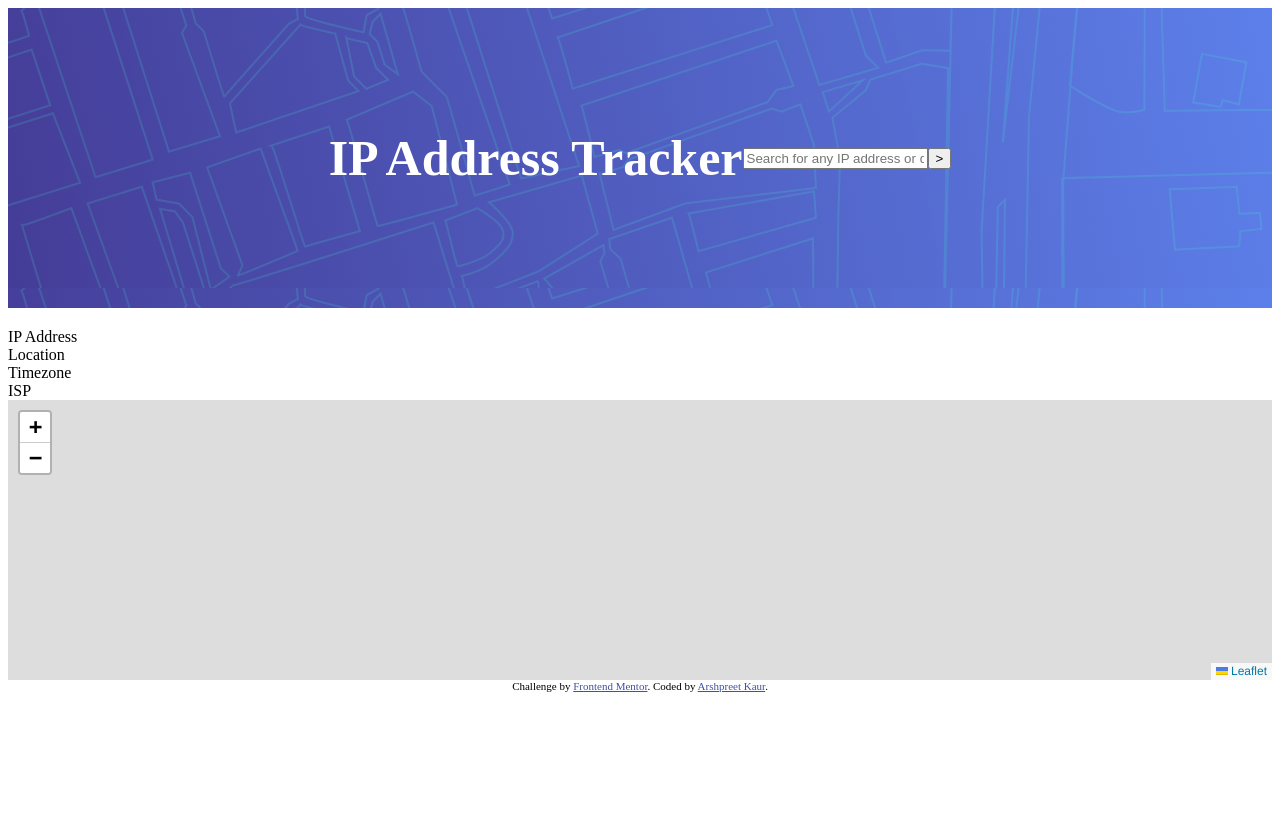
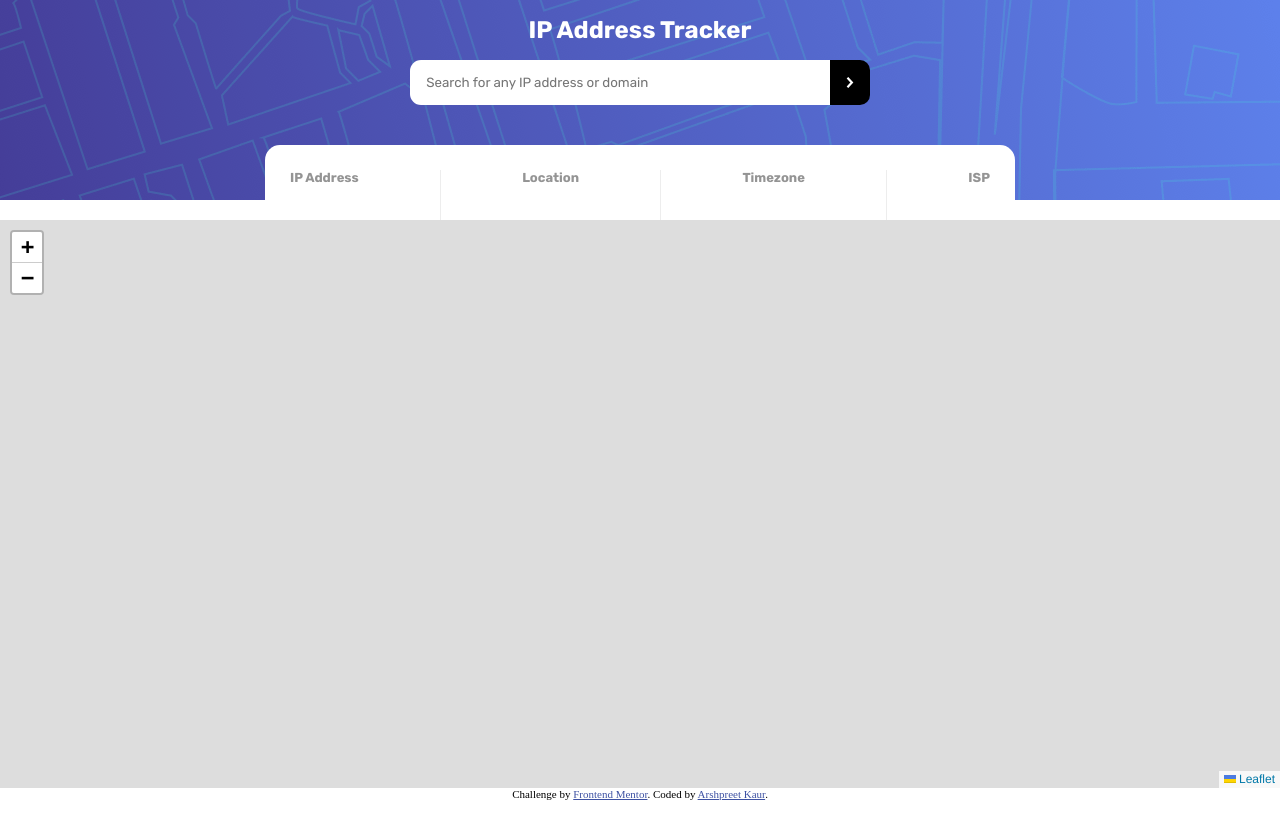
Before and after one commit to ykaurarshpreet/IP-Address-Tracker-Project, a plain HTML site: page index.html in a window 1280 px wide. Drawn offline with nearby package versions, Linux system fonts and the light colour scheme; no server answers.

Commit message:
fixed UI

```diff
--- a/index.html
+++ b/index.html
@@ -5,14 +5,17 @@
   <meta charset="UTF-8">
   <meta name="viewport" content="width=device-width, initial-scale=1.0">
   <!-- displays site properly based on user's device -->
+<link rel="preconnect" href="https://fonts.googleapis.com">
+<link rel="preconnect" href="https://fonts.gstatic.com" crossorigin>
+<link href="https://fonts.googleapis.com/css2?family=Rubik:ital,wght@0,300..900;1,300..900&display=swap" rel="stylesheet">
 
   <link rel="icon" type="image/png" sizes="32x32" href="./images/favicon-32x32.png">
 
-  <link rel="stylesheet" href="https://unpkg.com/leaflet@1.9.4/dist/leaflet.css"
+   <link rel="stylesheet" href="https://unpkg.com/leaflet@1.9.4/dist/leaflet.css"
     integrity="sha256-p4NxAoJBhIIN+hmNHrzRCf9tD/miZyoHS5obTRR9BMY=" crossorigin="" />
 
-  <!-- Make sure you put this AFTER Leaflet's CSS -->
-  <script src="https://unpkg.com/leaflet@1.9.4/dist/leaflet.js"
+ <!--Make sure you put this AFTER Leaflet's CSS  -->
+   <script src="https://unpkg.com/leaflet@1.9.4/dist/leaflet.js"
     integrity="sha256-20nQCchB9co0qIjJZRGuk2/Z9VM+kNiyxNV1lvTlZBo=" crossorigin=""></script>
 
   <link rel="stylesheet" href="style.css">
@@ -30,22 +33,37 @@
 
     <!-- div input for search input
   Search for any IP address or domain -->
-    <input type="text" id="search-input" placeholder="Search for any IP address or domain">
+  <div id="search-bar">
+    <input type="text" id="search-input" placeholder="  Search for any IP address or domain">
 
     <!-- make a search button -->
-    <button id="search-button">></button>
 
-  </div>
+    <button id="search-button" type="submit">
+    <img src="./images/icon-arrow.svg" alt="">
+    </button>
+    </div>
 
-  <div id="display">
+
 
     <!-- display spot for each value -->
-    <div>
-      <div id="ip-address">IP Address</div>
-      <div id="location">Location</div>
-      <div id="timezone">Timezone</div>
-      <div id="isp">ISP</div>
+    <div id="display">
+      <div id="ip-address">IP Address
+
+      </div>
+      <div class="vertical-line"></div>
+      <div id="location">Location
+
+      </div>
+      <div class="vertical-line"></div>
+      <div id="timezone">Timezone
+
+      </div>
+      <div class="vertical-line"></div>
+      <div id="isp">ISP
+
+      </div>
     </div>
+</div>
 
     <div id="map"></div>
 
@@ -53,7 +71,8 @@
       Challenge by <a href="https://www.frontendmentor.io?ref=challenge" target="_blank">Frontend Mentor</a>.
       Coded by <a href="#">Arshpreet Kaur</a>.
     </div>
-  </div>
+
+
 </body>
 
 </html>
--- a/script.js
+++ b/script.js
@@ -11,7 +11,7 @@ const map = L.map(mapDiv)
 
 searchBtn.addEventListener('click', async function(){
     try{
-        const response = await fetch (`https://geo.ipify.org/api/v2/country,city?apiKey=at_eXFIkij3E8EOA8KMaghXnuXDiTaL3&ipAddress=${searchInput.value}`);
+        const response = await fetch (`https://geo.ipify.org/api/v2/country,city?apiKey=at_j3vyWp88clcBzGJjqqU2mwBiSvhx5&ipAddress=${searchInput.value}`);
 
         const data = await response.json()
        console.log(data);
@@ -29,7 +29,7 @@ document.addEventListener('DOMContentLoaded', async function(){
         //we're requesting the api using the fetch function which inspects the url,
         //await keyword pauses the function and waits ffor the response from the api to
         //come back to us to be used
-        const response = await fetch ('https://geo.ipify.org/api/v2/country,city?apiKey=at_eXFIkij3E8EOA8KMaghXnuXDiTaL3');
+        const response = await fetch ('https://geo.ipify.org/api/v2/country,city?apiKey=at_j3vyWp88clcBzGJjqqU2mwBiSvhx5');
             //ok property returns boolean true if we got a response and vice versa
             // if we dont get a response that is ok then we throw a new error
             //error class is a more advanced javascript way to show errors
@@ -50,7 +50,9 @@ document.addEventListener('DOMContentLoaded', async function(){
 function updateUI(data){
 
      ipAddress.textContent = `IP Address ${data.ip}`
-        locationDiv.textContent = `Location ${data.location.city} ${data.location.region} ${data.location.postalCode}`
+        locationDiv.textContent = `Location ${data.location.city}
+        ${data.location.region}
+        ${data.location.postalCode}`
         timezoneDiv.textContent = `Timezone UTC- ${data.location.timezone}`
         isp.textContent = `ISP- ${data.isp}`
         console.log(data);
--- a/style.css
+++ b/style.css
@@ -1,56 +1,101 @@
-  @font-face {
-    font-family:Rubik;
-    src: url(https://fonts.google.com/specimen/Rubik);
+h1{
+   font-family: 'Rubik';
+   font-size: x-large;
   }
+
 
   body{
     display: flex;
     flex-direction: column;
     height: 100vh;
+    margin: auto;
   }
 
-  /* h1{
-   height: ;
-  } */
+.vertical-line {
+            width: 1px;
 
-  /* input{
+            height: 50px;
+
+            background-color: hsl(0, 0%, 93%);
+
+            margin: 0 auto;
+
+            transform: rotate(180deg);
+        }
+
+
+  #search-input{
+    padding: 10px;
+    width: 400px;
+    border-top-left-radius: 11px;
+    border-bottom-left-radius: 11px;
+    border: 0;
+    font-family: 'Rubik';
+  }
+
+  #search-button{
+  background-color: black;
+  display: flex;
+  border-top-right-radius: 10px;
+  border-bottom-right-radius: 10px;
+  height: 45px;
+  border: 0;
+}
+
+button img{
+  height: 11px;
+  padding: 10px;
+  align-self: center;
+}
+
+#search-bar {
+  width: 100%;
+  display: flex;
+  justify-content: center;
+}
+
+  #display{
     display: flex;
-    flex: auto;
-  } */
-
-  /* #display{
-  display: flex;
-
-  } */
+    justify-content: center;
+    padding: 25px;
+    font-size: small;
+    color: hsl(0, 0%, 58%);
+    font-weight: 700;
+    background-color: rgb(255, 255, 255);
+    margin: 40px;
+    border-radius: 15px;
+    font-family: 'Rubik';
+    width: 700px;
+  }
 
 #header{
     display: flex;
-    height: 300px;
-    justify-content: center;
+    flex-direction: column;
+    height: 200px;
+    width: auto;
+    /* justify-content: center; */
     align-items: center;
     margin-bottom: 20px;
-    color: white;
-    font-size: 25px;
+    color:white;
+    font-size: 18px;
     background-image: url(./images/pattern-bg-desktop.png);
-  /* display: flex;
-  flex: auto;
 
-  height: 300px;
-  width: auto; */
 }
 
-  /* img{
-    width: 100%;
-    height:fit-content;
 
-  } */
+
+
+
+
+
 
   #map {
-    height: 280px;
+    height: 100%;
+
  }
 
   .attribution {
-        font-size: 11px; text-align: center;
+        font-size: 11px; text-align:center;
         }
 
         .attribution a {
```
